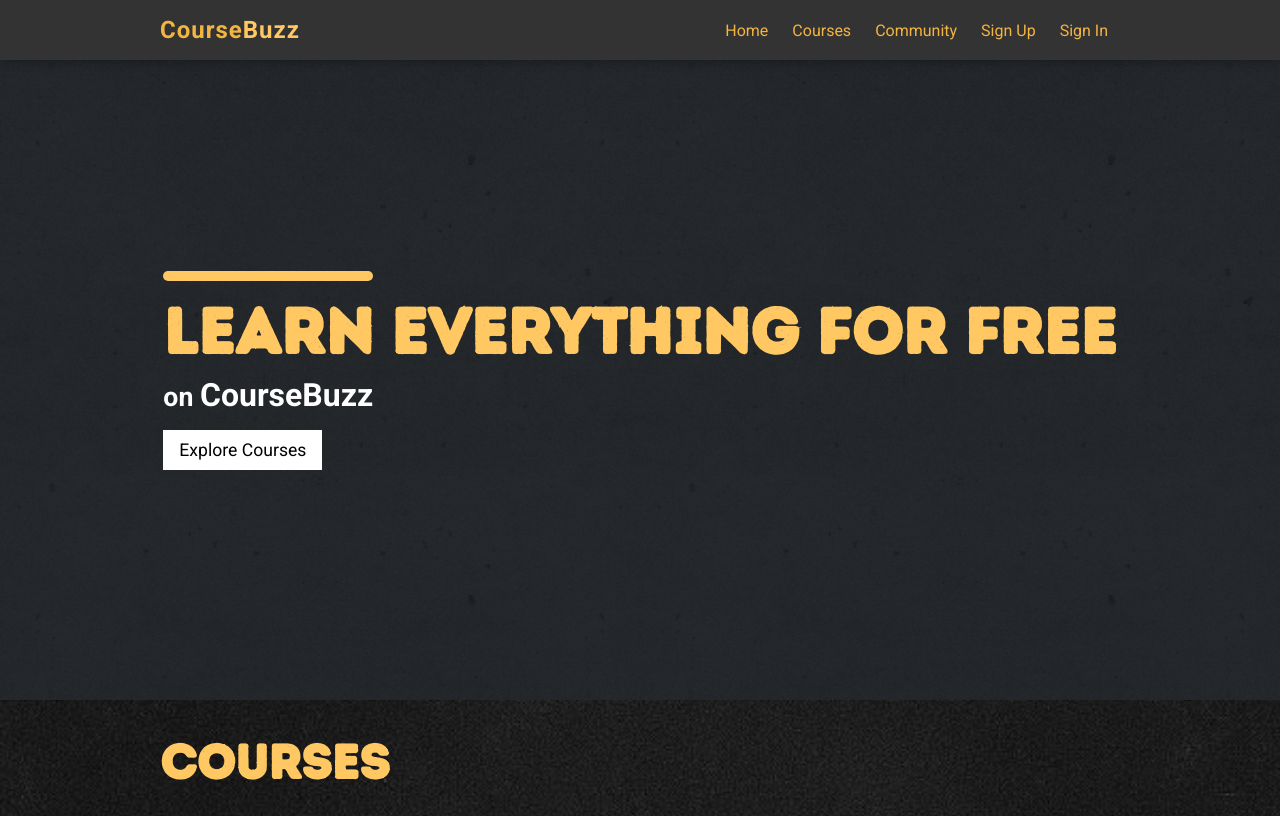
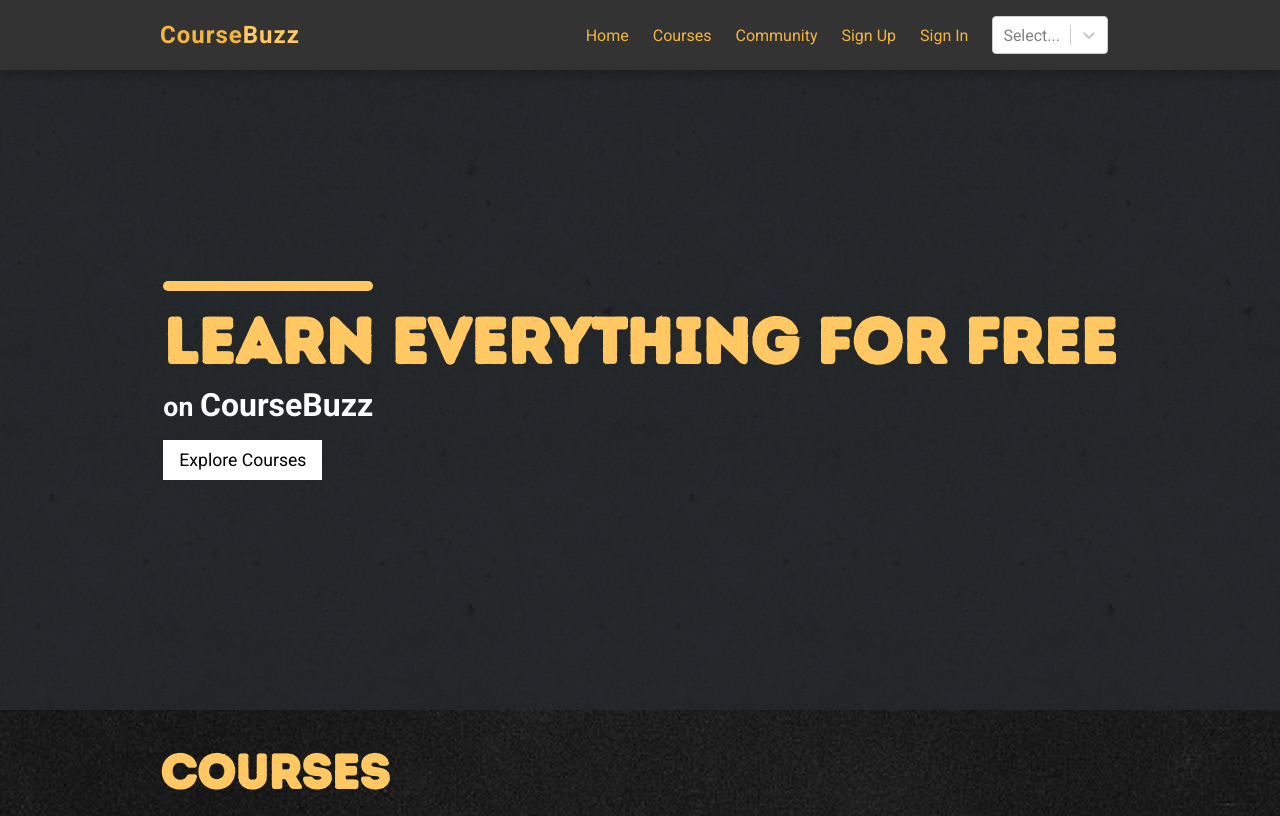
Before and after one commit to moniruzzamansaikat/course-buzz, a React (Create React App) app in the folder client/: page / in a window 1280 px wide. Shown: the top 816 px of the page. Built offline with nearby package versions, Linux system fonts and the light colour scheme.

Commit message:
added react-select

```diff
--- /dev/null
+++ b/client/src/components/Navbar/LanguagePicker.css
@@ -0,0 +1,3 @@
+.language-picker select {
+  background-color: blue;
+}
--- /dev/null
+++ b/client/src/components/Navbar/LanguagePicker.jsx
@@ -0,0 +1,21 @@
+import React, { useState } from 'react';
+import Select from 'react-select';
+import './LanguagePicker.css';
+
+function LanguagePicker() {
+  const [lang, setLang] = useState('en');
+  const options = [
+    {
+      label: 'English',
+      value: 'en',
+    },
+    {
+      label: 'Bengali',
+      value: 'bn',
+    },
+  ];
+
+  return <Select options={options} onChange={({ value }) => setLang(value)} />;
+}
+
+export default LanguagePicker;
--- a/client/src/components/Navbar/Navbar.jsx
+++ b/client/src/components/Navbar/Navbar.jsx
@@ -1,6 +1,7 @@
 import React, { createRef, useCallback, useEffect } from 'react';
 import { Link } from 'react-router-dom';
 import { useAuth } from '../../hooks/auth/useAuth';
+import LanguagePicker from './LanguagePicker';
 import './Navbar.css';
 
 function Navbar() {
@@ -64,6 +65,9 @@ function Navbar() {
                 {user ? 'Profile' : 'Sign In'}
               </Link>
             </li>
+            <li>
+              <LanguagePicker />
+            </li>
           </ul>
         </div>
       </div>
--- a/package.json
+++ b/package.json
@@ -24,7 +24,8 @@
     "express": "^4.17.2",
     "jsonwebtoken": "^8.5.1",
     "moment": "^2.29.1",
-    "mongoose": "^6.1.8"
+    "mongoose": "^6.1.8",
+    "react-select": "^5.2.2"
   },
   "devDependencies": {
     "morgan": "^1.10.0"
```
Also changed, not shown: 1 other file (tests, documents, lock files or other folders).
